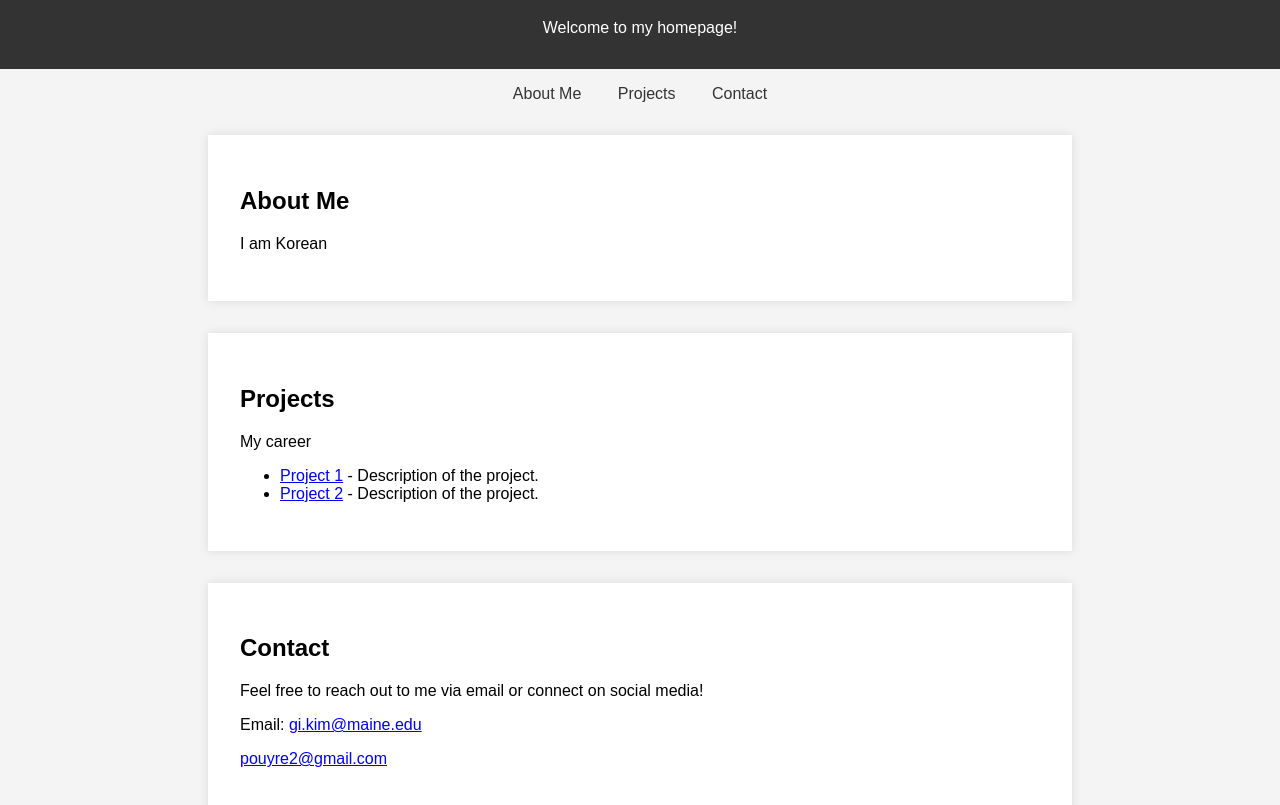
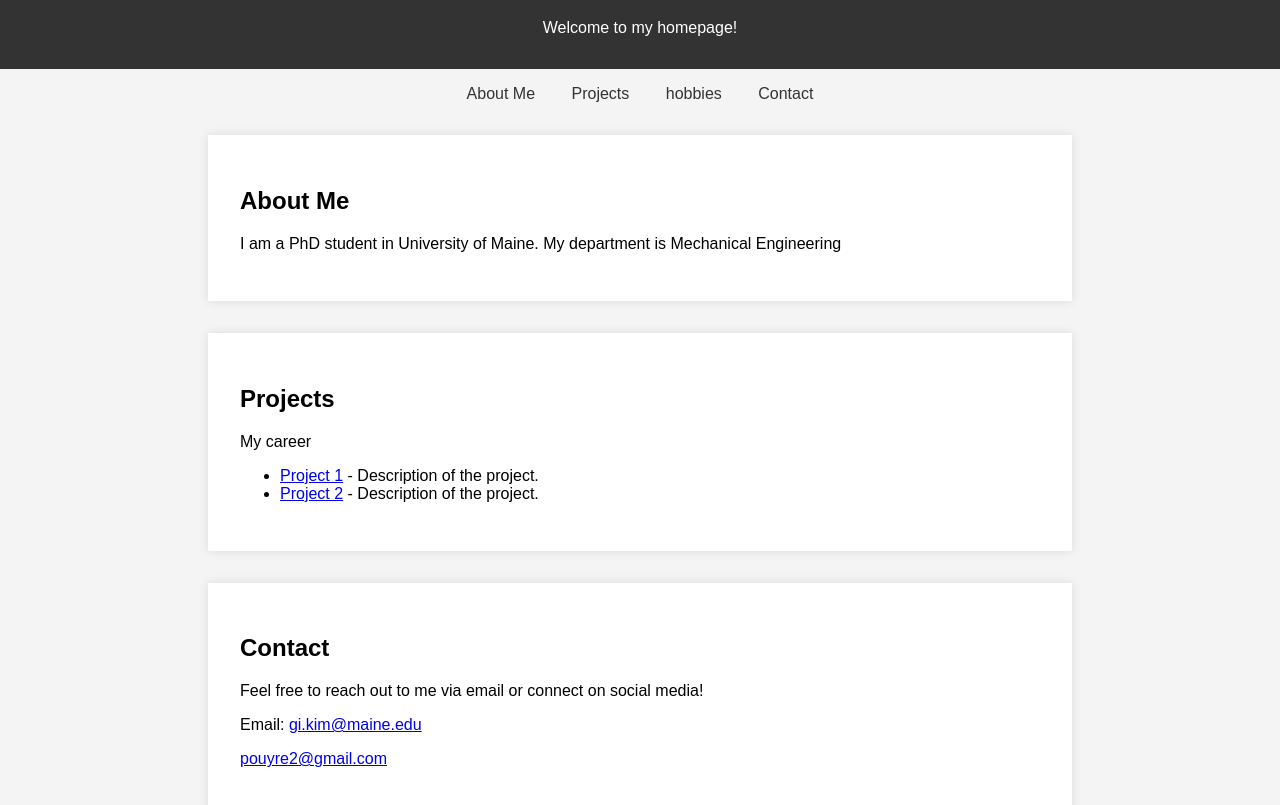
Before and after one commit to Giks23/Khome, a plain HTML site: page index.html in a window 1280 px wide. Shown: the part 77-882 px from the top of the page. Drawn offline with Linux system fonts and the light colour scheme.

Commit message:
index.html

```diff
--- a/index.html
+++ b/index.html
@@ -55,11 +55,12 @@
     <nav>
         <a href="#about">About Me</a>
         <a href="#projects">Projects</a>
+        <a href="#hobbies">hobbies</a>
         <a href="#contact">Contact</a>
     </nav>
     <section id="about">
         <h2>About Me</h2>
-        <p>I am Korean</p>
+        <p>I am a PhD student in University of Maine. My department is Mechanical Engineering</p>
     </section>
     <section id="projects">
         <h2>Projects</h2>
@@ -73,7 +74,7 @@
         <h2>Contact</h2>
         <p>Feel free to reach out to me via email or connect on social media!</p>
         <p>Email: <a href="mailto:your.email@example.com">gi.kim@maine.edu</a></p>
-                        <a href="mailto:your.email@example.com">pouyre2@gmail.com</a></p>
+                  <a href="mailto:your.email@example.com">                 pouyre2@gmail.com</a></p>
     </section>
 
 </body>
```
